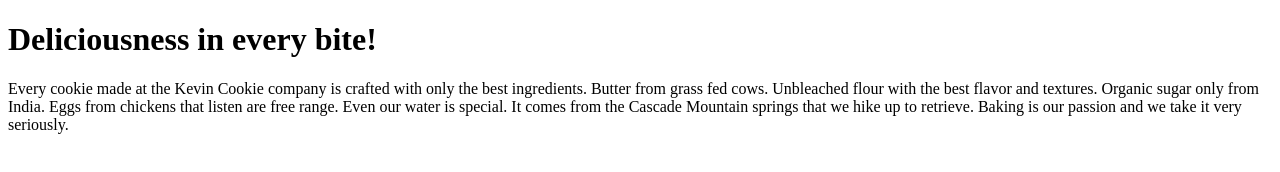
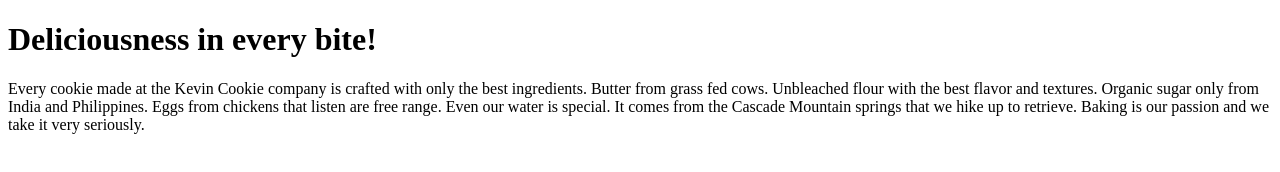
Before and after one commit to imbfarhan/kcc.com, a plain HTML site: page index.htm in a window 1280 px wide. Drawn offline with Linux system fonts and the light colour scheme.

Commit message:
Update index.htm

```diff
--- a/index.htm
+++ b/index.htm
@@ -4,7 +4,7 @@
 
 <h1>Deliciousness in every bite!</h1>
 
-<p>Every cookie made at the Kevin Cookie company is crafted with only the best ingredients. Butter from grass fed cows. Unbleached flour with the best flavor and textures. Organic sugar only from India. Eggs from chickens that listen are free range. Even our water is special. It comes from the Cascade Mountain springs that we hike up to retrieve. Baking is our passion and we take it very seriously.</p>
+<p>Every cookie made at the Kevin Cookie company is crafted with only the best ingredients. Butter from grass fed cows. Unbleached flour with the best flavor and textures. Organic sugar only from India and Philippines. Eggs from chickens that listen are free range. Even our water is special. It comes from the Cascade Mountain springs that we hike up to retrieve. Baking is our passion and we take it very seriously.</p>
 
 </body>
 </html>
```
